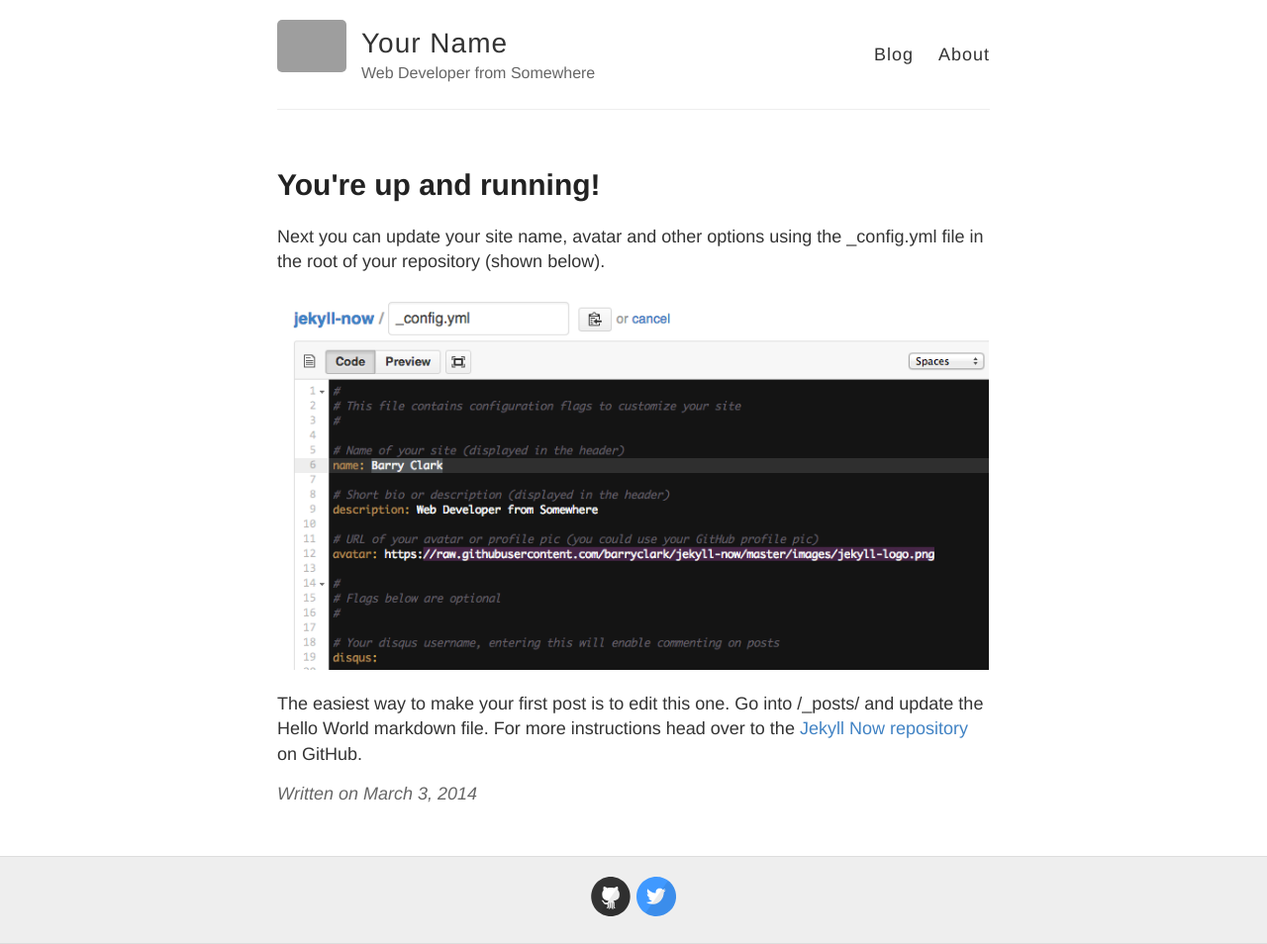
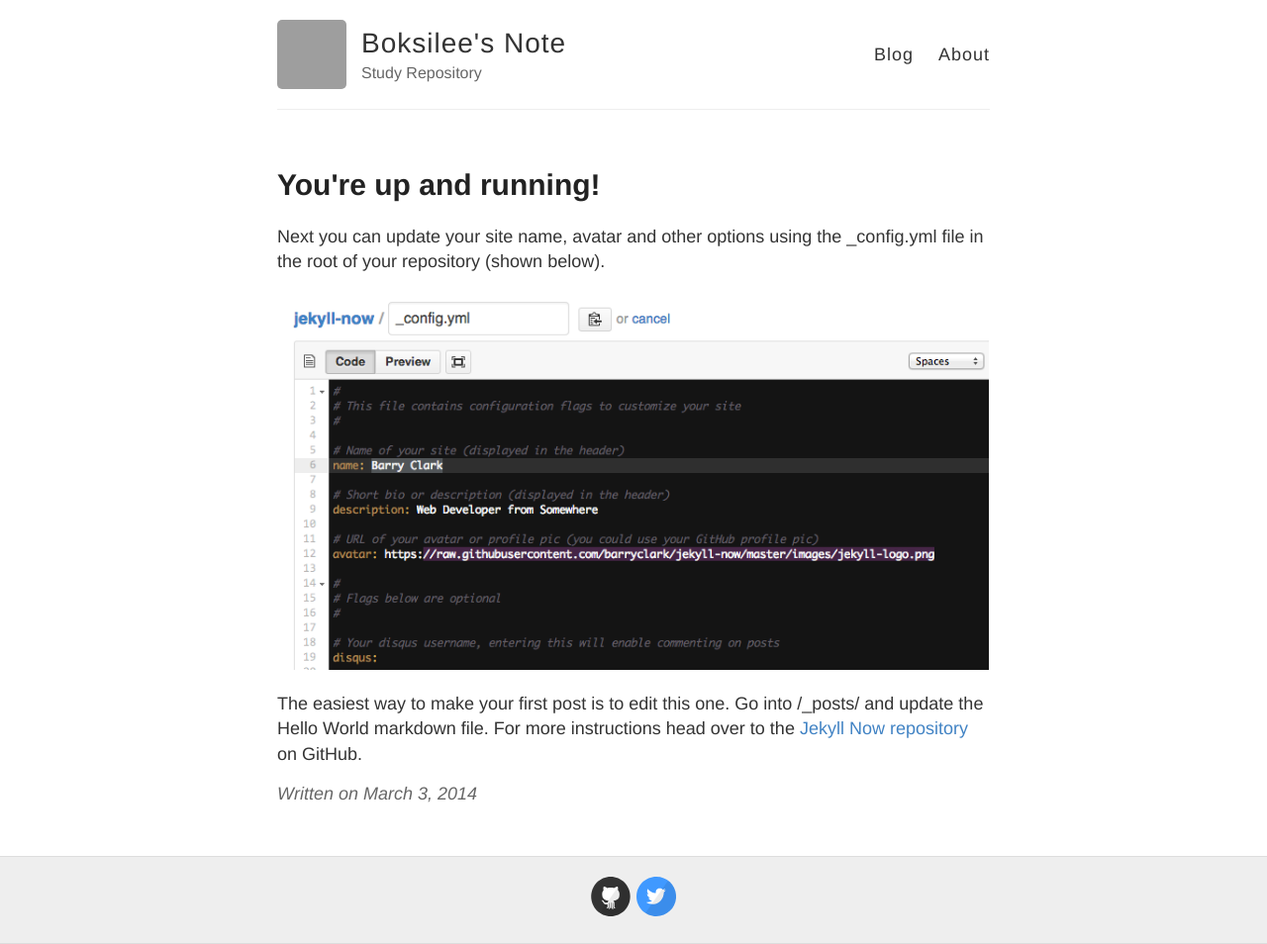
Before and after one commit to jswnote/boksilee.github.io, a Jekyll site: the page built from _posts/2014-3-3-Hello-World.md, in a window 1280 px wide. Shown: the whole page at 99% size. Built offline with Jekyll 4.4.1, drawn with Linux system fonts in a browser that asks for light colours; grey boxes are pictures that could not be loaded.

Commit message:
Update config

```diff
--- a/_config.yml
+++ b/_config.yml
@@ -3,13 +3,13 @@
 #
 
 # Name of your site (displayed in the header)
-name: Your Name
+name: Boksilee's Note
 
 # Short bio or description (displayed in the header)
-description: Web Developer from Somewhere
+description: Study Repository
 
 # URL of your avatar or profile pic (you could use your GitHub profile pic)
-avatar: https://raw.githubusercontent.com/barryclark/jekyll-now/master/images/jekyll-logo.png
+avatar: "https://github.com/jswnote.png"
 
 #
 # Flags below are optional
@@ -41,7 +41,7 @@ google_analytics:
 
 # Your website URL (e.g. http://barryclark.github.io or http://www.barryclark.co)
 # Used for Sitemap.xml and your RSS feed
-url:
+url: "https://boksilee.github.io"
 
 # If you're hosting your site at a Project repository on GitHub pages
 # (http://yourusername.github.io/repository-name)
```
